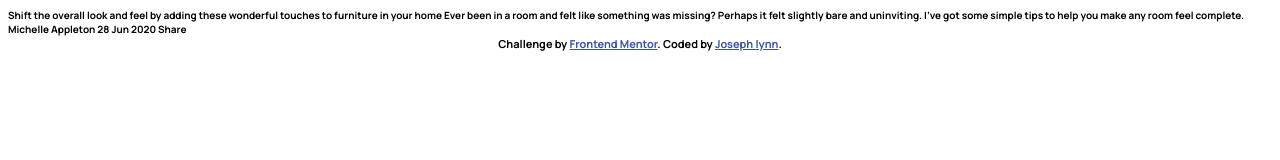
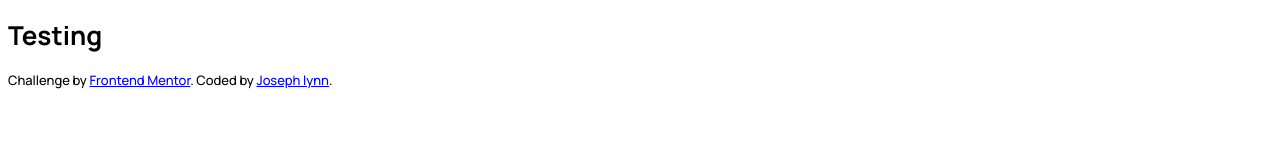
Before and after one commit to Joelynn94/article-preview-component, a website: page index.html in a window 1280 px wide. Drawn offline with Linux system fonts and the light colour scheme.

Commit message:
testing scss output

```diff
--- a/index.html
+++ b/index.html
@@ -17,26 +17,10 @@
     />
     <link rel="stylesheet" href="./dist/main.css" />
 
-    <title>Frontend Mentor | Article preview component</title>
-
-    <!-- Feel free to remove these styles or customise in your own stylesheet 👍 -->
-    <style>
-      .attribution {
-        font-size: 11px;
-        text-align: center;
-      }
-      .attribution a {
-        color: hsl(228, 45%, 44%);
-      }
-    </style>
+    <title>Joseph Lynn | Article preview component</title>
   </head>
   <body>
-    Shift the overall look and feel by adding these wonderful touches to
-    furniture in your home Ever been in a room and felt like something was
-    missing? Perhaps it felt slightly bare and uninviting. I’ve got some simple
-    tips to help you make any room feel complete. Michelle Appleton 28 Jun 2020
-    Share
-
+    <h1>Testing</h1>
     <div class="attribution">
       Challenge by
       <a href="https://www.frontendmentor.io?ref=challenge" target="_blank"
```
Also changed, not shown: dist/main.css.
